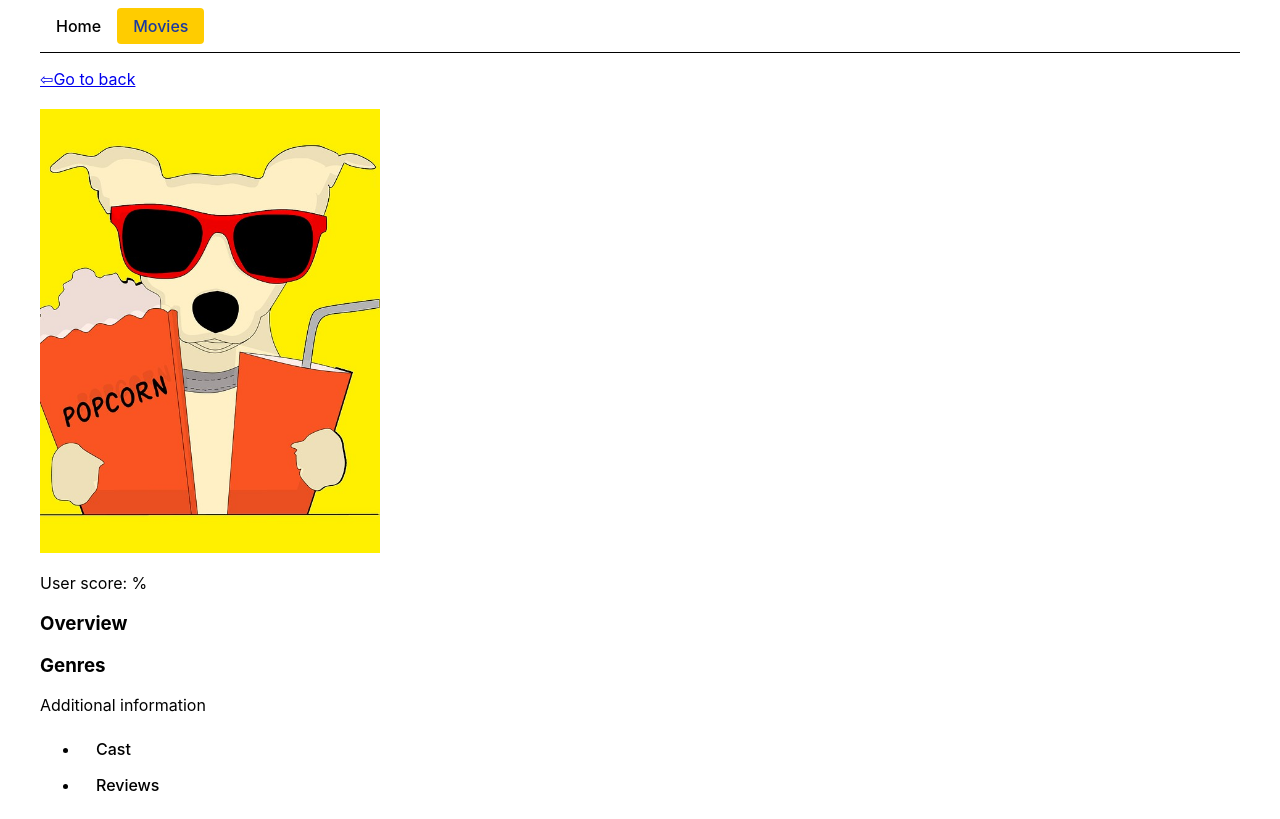
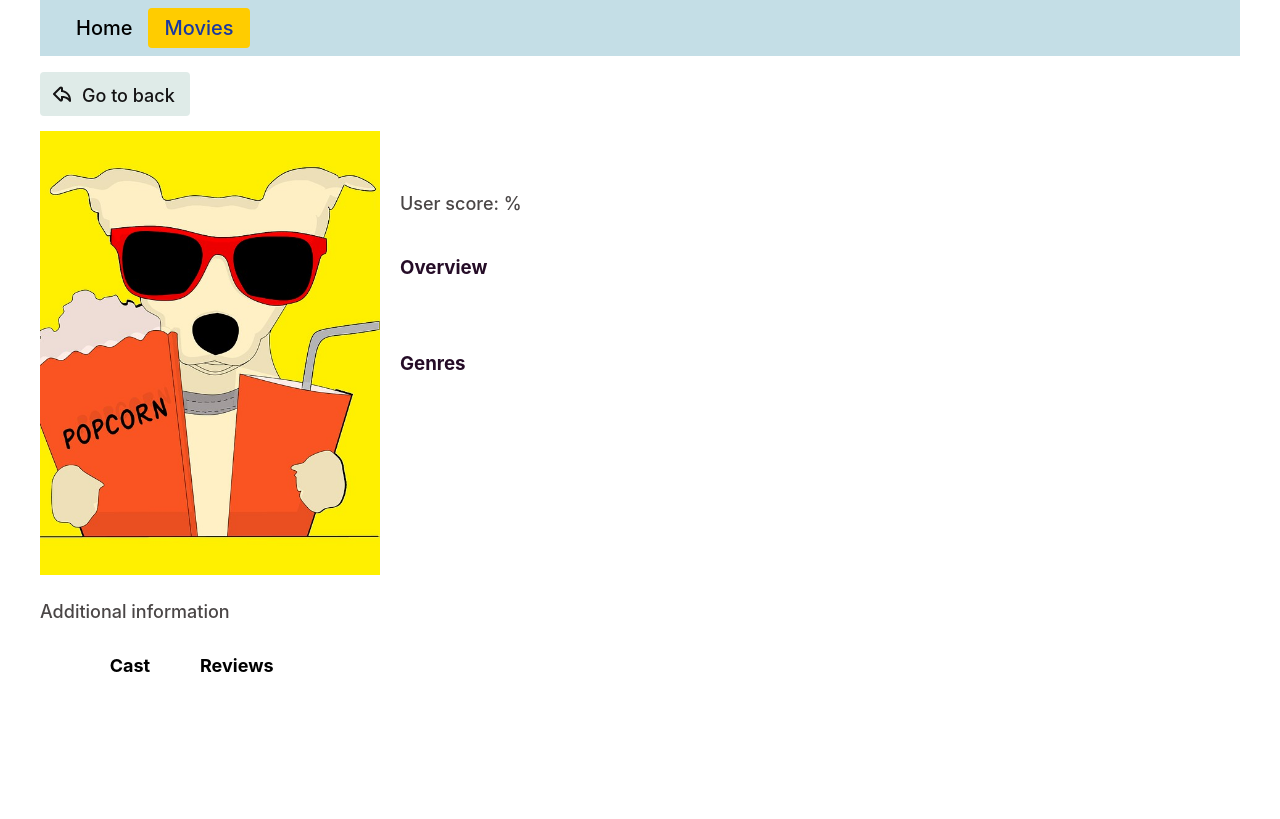
Before and after one commit to OlesiaAndreiko/goit-react-hw-05-movies, a React (Create React App) app: page /goit-react-hw-05-movies/movies/1 in a window 1280 px wide. Built offline with nearby package versions, Linux system fonts and the light colour scheme; no server answers.

Commit message:
Added styled.

```diff
--- a/src/api-service/film-service.js
+++ b/src/api-service/film-service.js
@@ -6,7 +6,6 @@ axios.defaults.params = {
     api_key: API_KEY,
     language: 'en-US',
     include_adult: false,
-    // limit: 40,
   };
 
 export const getTrandingMovies = async () => {
--- a/src/components/App.jsx
+++ b/src/components/App.jsx
@@ -7,12 +7,6 @@ const Movies = lazy(() => import('../pages/Movies'));
 const CurrentMovie = lazy(() => import('../pages/CurrentMovie/CurrentMovie'));
 const Cast = lazy(() => import('../pages/CurrentMovie/Cast/Cast'));
 const Reviews = lazy(() => import('../pages/CurrentMovie/Reviews/Reviews'));
-
-// import { Home } from "../pages/Home";
-// import { Movies } from '../pages/Movies';
-// import { CurrentMovie } from '../pages/CurrentMovie/CurrentMovie';
-// import { Cast } from '../pages/CurrentMovie/Cast/Cast';
-// import { Reviews } from '../pages/CurrentMovie/Reviews/Reviews';
 
 export const App = () => {
   return (
--- a/src/components/SharedLayout/SharedLayou.styled.jsx
+++ b/src/components/SharedLayout/SharedLayou.styled.jsx
@@ -8,20 +8,24 @@ export const Container = styled.div`
 `;
 
 export const Header = styled.header`
+  position: sticky;
   top: 0;
   left: 0;
-  position: sticky;
+  width: 100%;
   z-index: 1200;
   display: flex;
   align-items: center;
   justify-content: space-between;
   gap: 12px;
+  background-color: #c4dee6;
   padding: 8px 0;
   margin-bottom: 16px;
-  border-bottom: 1px solid black;
 
   > nav {
     display: flex;
+    padding: 0 20px;
+    font-size: 20px;
+    font-weight: 600;
   }
 `;
 export const StaledLink = styled(NavLink)`
--- a/src/pages/CurrentMovie/CurrentMovie.jsx
+++ b/src/pages/CurrentMovie/CurrentMovie.jsx
@@ -1,9 +1,19 @@
 import { Suspense } from 'react';
-import { Link, Outlet, useParams, useLocation } from 'react-router-dom';
-import { StyledLink } from './CurrentMovie.styled';
+import { Outlet, useParams, useLocation } from 'react-router-dom';
+import { TiArrowBackOutline } from 'react-icons/ti';
 import * as TMDB from '../../api-service/film-service';
 import defaulImage from '../../helpers/dog-loader.jpg';
 import { useState, useEffect } from 'react';
+import {
+  StyledLink,
+  BackLink,
+  MovieCaption,
+  MovieCard,
+  MoviePoster,
+  MovieDescription,
+  TextDescription,
+  DetalisList,
+} from './CurrentMovie.styled';
 
 const CurrentMovie = () => {
   const [detalisMovie, setDetalisMovie] = useState([]);
@@ -31,10 +41,15 @@ const CurrentMovie = () => {
 
   return (
     <main>
-      <Link to={backLinkHref}>&#8678;Go to back</Link>
+      <BackLink to={backLinkHref}>
+        <TiArrowBackOutline size={24} />
+        Go to back
+      </BackLink>
+
       {
         <>
-          <h2>{title}</h2>
+          <MovieCard>
+            <MoviePoster>
               <img
                 src={
                   poster_path
@@ -44,28 +59,37 @@ const CurrentMovie = () => {
                 width="340px"
                 alt={title}
               />
-          <p>
+            </MoviePoster>
+            <MovieDescription>
+              <MovieCaption>{title}</MovieCaption>
+              <TextDescription>
                 User score: <span>{vote_average} %</span>
-          </p>
+              </TextDescription>
               <h3>Overview</h3>
-          <p>{overview}</p>
+              <TextDescription>{overview}</TextDescription>
               <h3>Genres</h3>
-          {genres && <p>{genres.map(({ name }) => name).join(' ')}</p>}
-          <p>Additional information</p>
+              {genres && (
+                <TextDescription>
+                  {genres.map(({ name }) => name).join(' ')}
+                </TextDescription>
+              )}
+            </MovieDescription>
+          </MovieCard>
+          <TextDescription>Additional information</TextDescription>
         </>
       }
-      <ul>
-        <li>
+      <DetalisList>
+        <li key="cast">
           <StyledLink to="cast" state={{ from: '/' }}>
             Cast
           </StyledLink>
         </li>
-        <li>
+        <li key="reviews">
           <StyledLink to="reviews" state={{ from: '/' }}>
             Reviews
           </StyledLink>
         </li>
-      </ul>
+      </DetalisList>
       <Suspense fallback={<div>Loading detalis...</div>}>
         <Outlet id={movieId} />
       </Suspense>
--- a/src/pages/CurrentMovie/CurrentMovie.styled.jsx
+++ b/src/pages/CurrentMovie/CurrentMovie.styled.jsx
@@ -1,17 +1,65 @@
-import styled from "styled-components";
-import { NavLink } from "react-router-dom";
+import styled from 'styled-components';
+import { NavLink } from 'react-router-dom';
+
+export const BackLink = styled(NavLink)`
+  display: flex;
+  align-items: flex-end;
+  gap: 8px;
+  padding: 10px 10px;
+  width: 130px;
+  border-radius: 4px;
+  text-decoration: none;
+  color: #141314;
+  background-color: #dfebe8;
+  /*  */
+  font-weight: 500;
+  font-size: 18px;
+  margin-bottom: 15px;
+`;
+export const MovieCard = styled.div`
+  display: flex;
+  gap: 20px;
+  /* color: #8c8c8c; */
+`
+
+export const MoviePoster = styled.div`
+  /* display: flex; */
+`
+export const MovieDescription= styled.div`
+  display: flex;
+  flex-direction: column;
+  color: #250c27;
+`
+export const MovieCaption = styled.h2`
+/* color: #250c27; */
+`
 
 export const StyledLink = styled(NavLink)`
   display: block;
   padding: 8px 16px;
-  width: 50px;
+  width: 60px;
   border-radius: 4px;
   text-decoration: none;
   color: black;
   font-weight: 500;
+  padding: 10px 20px;
+    font-size: 18px;
+    font-weight: 700;
+    text-align: center;
 
   &.active {
     color: #1a39a0;
     background-color: #ffcc00;
   }
 `;
+export const DetalisList = styled.ul`
+  display: flex;
+  list-style: none;
+`
+
+export const TextDescription = styled.p`
+  color: #4a4646;
+  font-size: 18px;
+    line-height: 1.67;
+    font-weight: 500;
+`
--- a/src/pages/Home.jsx
+++ b/src/pages/Home.jsx
@@ -1,7 +1,7 @@
-import { Link } from 'react-router-dom';
 import * as TMDB from '../api-service/film-service';
 import defaulImage from '../helpers/cat-6747298_960_720.jpg'
 import { useState, useEffect } from 'react';
+import {HomeCaption, TrendingList, TrendingItem, StyledLink, PreviewPoster, NameMovie } from "./Home.styled"
 
 const Home = () => {
   const [trending, setTrending] = useState([]);
@@ -21,23 +21,24 @@ const Home = () => {
 
   return (
     <main>
-      <h2>Trending today</h2>
-      <ul>
+      <HomeCaption>Trending today</HomeCaption>
+      <TrendingList>
         {trending.map(film => (
-          <li key={film.id}>
-            <Link to={`/movies/${film.id}`} state={{ from: "/"}}>{film.title || film.name}
-            <img
+          <TrendingItem key={film.id}>
+            <StyledLink to={`/movies/${film.id}`} state={{ from: "/"}}>
+            <PreviewPoster
                 src={
                   film.backdrop_path
                     ? `http://image.tmdb.org/t/p/w500${film.backdrop_path}`
                     : defaulImage
                 }
-                width="150px"
                 alt={film.title || film.name}
-              /></Link>
-          </li>
+              />
+              <NameMovie>{film.title || film.name}</NameMovie>
+              </StyledLink>
+          </TrendingItem>
         ))}
-      </ul>
+      </TrendingList>
     </main>
   );
 };
--- /dev/null
+++ b/src/pages/Home.styled.jsx
@@ -0,0 +1,58 @@
+import styled from 'styled-components';
+import { NavLink } from 'react-router-dom';
+
+export const HomeCaption = styled.h2`
+color: #141314;
+`
+
+export const TrendingList = styled.ul`
+  display: grid;
+  grid-template-columns: repeat(3, 1fr);
+  gap: 20px;
+
+`;
+export const TrendingItem = styled.li`
+  display: flex;
+  align-items: center;
+  width: 250px;
+  gap: 10px;
+  font-size: 15px;
+  font-style: normal;
+  font-weight: 700;
+  line-height: 1.2;
+  cursor: pointer;
+  transition: all 0.3s ease-in-out;
+  box-shadow: 0 0 rgb(0 0 0 / 0%);
+
+  &:hover {
+    transform: scale(0.97);
+    box-shadow: 0 0 15px 3px #000;
+  }
+`;
+export const StyledLink = styled(NavLink)`
+  text-decoration: none;
+  width: 100%;
+  color: #141314;
+`;
+
+export const PreviewPoster = styled.img`
+display: block;
+   width: 100%;
+  height: auto;
+  object-fit: cover;
+  padding-bottom: 12px;
+`;
+export const NameMovie = styled.p`
+  text-transform: uppercase;
+  width: 250px;
+  margin: 0;
+  padding-left: 10px;
+  margin-bottom: 3px;
+`;
+export const HomeWrapper = styled.div`
+position: sticky;
+z-index: 1300;
+top: 0;
+  left: 0;
+  padding: 20px;
+`
--- a/src/pages/Movies.jsx
+++ b/src/pages/Movies.jsx
@@ -1,4 +1,4 @@
-import { SearchMovie } from '../components/SearchMovie/SearchBar';
+import { SearchBar } from '../components/SearchBar/SearchBar';
 import * as TMDB from '../api-service/film-service';
 import defaulImage from '../helpers/cat-6747298_960_720.jpg'
 import { Link, useSearchParams} from 'react-router-dom';
@@ -36,7 +36,7 @@ const Movies = () => {
 
   return (
     <main>
-      <SearchMovie onSearch={getQuery} ></SearchMovie>
+      <SearchBar onSearch={getQuery} ></SearchBar>
       <ul>
         {movieList?
         movieList.map(film =>
```
Also changed, not shown: src/components/SearchBar/SearchBar.jsx (renamed from src/components/SearchMovie/SearchBar.jsx, +6 -2 lines), src/components/SearchBar/SearchBar.styled.jsx (renamed from src/components/SearchMovie/SearchBar.styled.jsx), src/pages/CurrentMovie/Cast/Cast.styled.jsx (added), src/pages/CurrentMovie/Reviews/Reviews.styled.jsx (added). Lines whose indentation alone changed are shown as unchanged.
